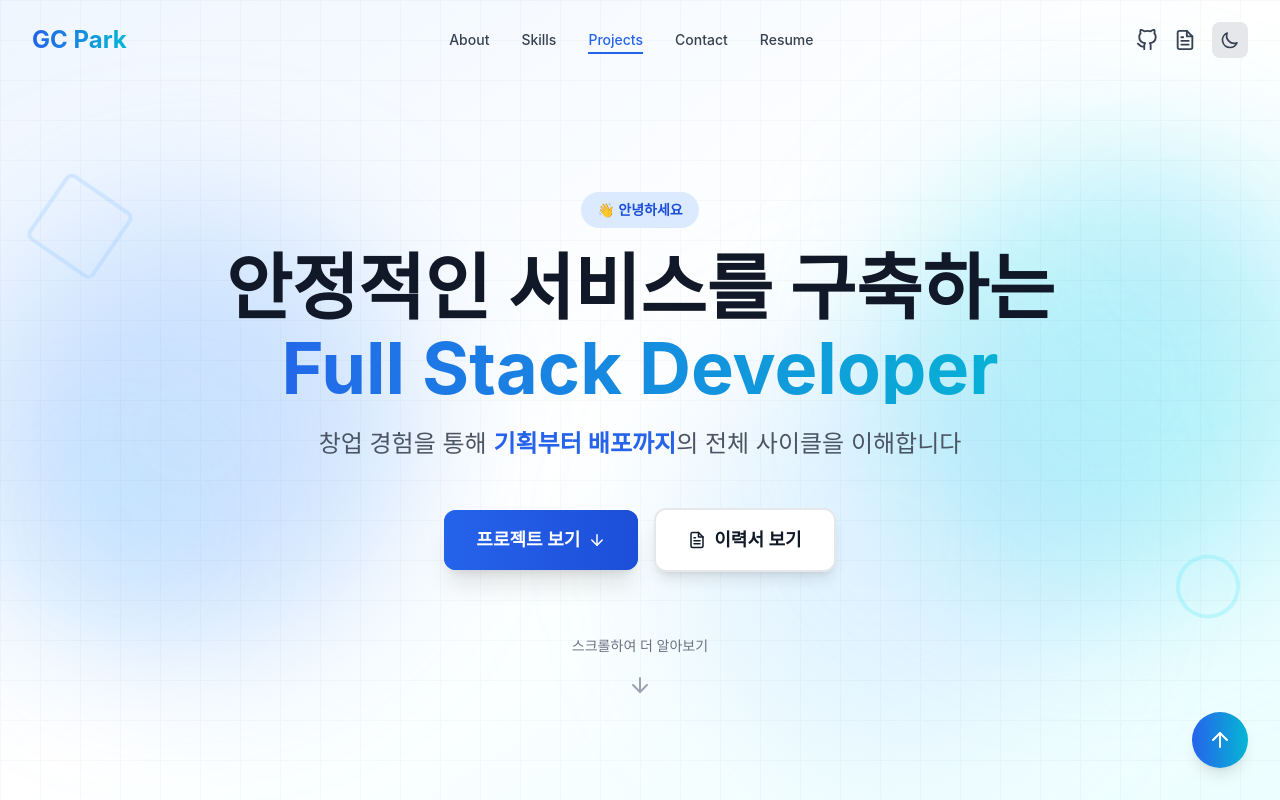
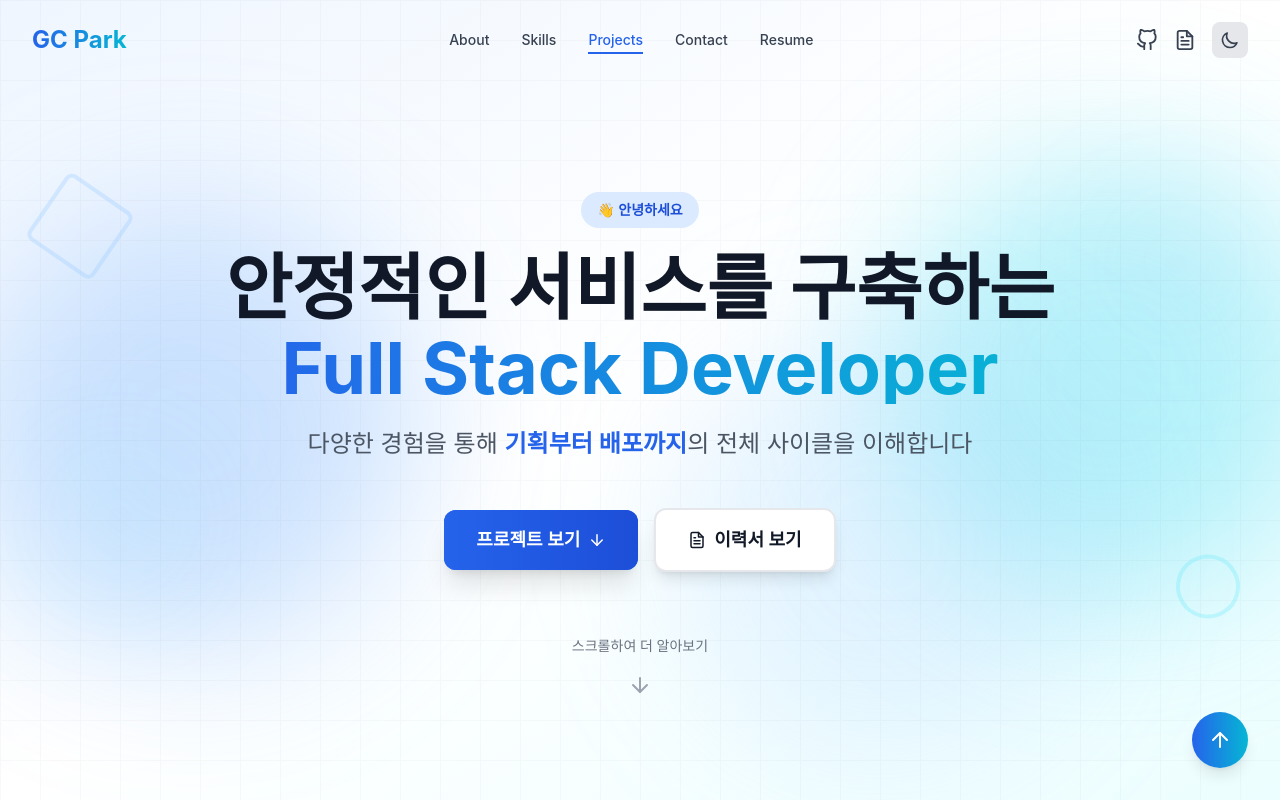
Before and after one commit to parkote9212/parkote9212.github.io, a React (Vite) app: page / in a window 1280 px wide. Shown: the top 800 px of the page. Built offline with nearby package versions, Linux system fonts and the light colour scheme.

Commit message:
Update Hero.tsx

```diff
--- a/src/components/Hero.tsx
+++ b/src/components/Hero.tsx
@@ -149,7 +149,7 @@ const Hero = () => {
           variants={itemVariants}
           className="text-lg sm:text-xl md:text-2xl text-secondary-600 dark:text-secondary-300 mb-12 max-w-3xl mx-auto leading-relaxed"
         >
-          창업 경험을 통해{" "}
+          다양한 경험을 통해{" "}
           <span className="font-semibold text-primary-600 dark:text-primary-400">
             기획부터 배포까지
           </span>
```
